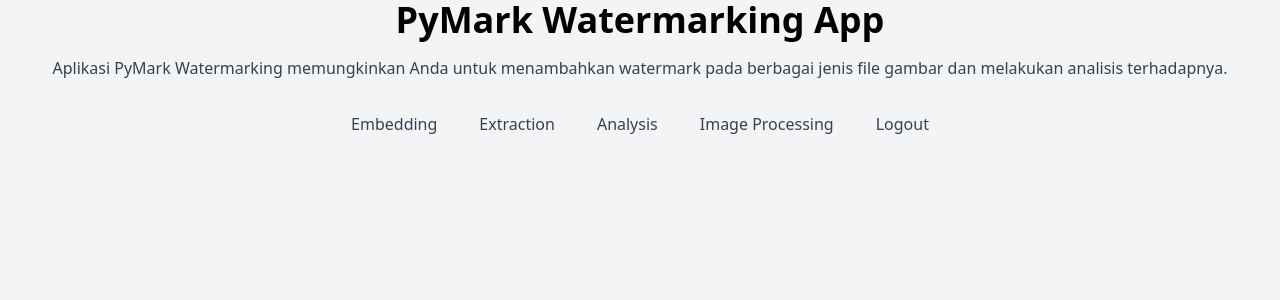
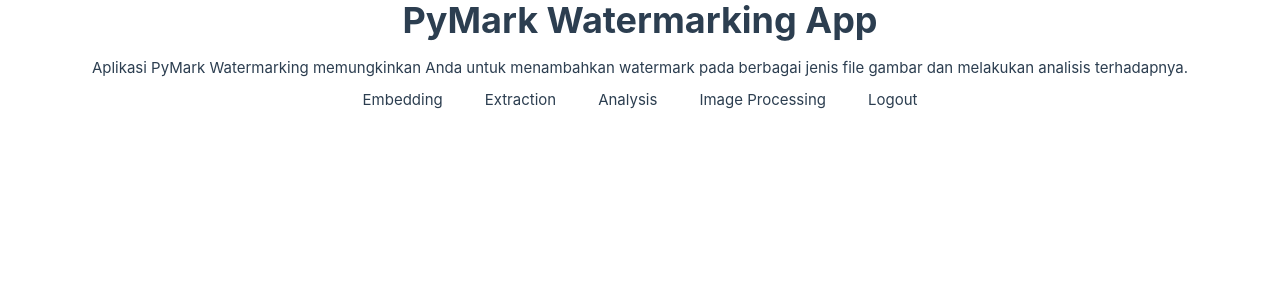
Before and after one commit to snykk/pymark-frontend, a Nuxt app: page /file-sharing in a window 1280 px wide. Shown: the top 300 px of the page. Built offline with nearby package versions, Linux system fonts and the light colour scheme.

Commit message:
Refactor: Update color palette

```diff
--- a/assets/css/main.css
+++ b/assets/css/main.css
@@ -2,6 +2,75 @@
 @tailwind components;
 @tailwind utilities;
 
+/* color palette from <https://github.com/vuejs/theme> */
+:root {
+    --vt-c-white: #ffffff;
+    --vt-c-white-soft: #f8f8f8;
+    --vt-c-white-mute: #f2f2f2;
+
+    --vt-c-black: #181818;
+    --vt-c-black-soft: #222222;
+    --vt-c-black-mute: #282828;
+
+    --vt-c-indigo: #2c3e50;
+
+    --vt-c-divider-light-1: rgba(60, 60, 60, 0.29);
+    --vt-c-divider-light-2: rgba(60, 60, 60, 0.12);
+    --vt-c-divider-dark-1: rgba(84, 84, 84, 0.65);
+    --vt-c-divider-dark-2: rgba(84, 84, 84, 0.48);
+
+    --vt-c-text-light-1: var(--vt-c-indigo);
+    --vt-c-text-light-2: rgba(60, 60, 60, 0.66);
+    --vt-c-text-dark-1: var(--vt-c-white);
+    --vt-c-text-dark-2: rgba(235, 235, 235, 0.64);
+}
+
+/* semantic color variables for this project */
+:root {
+    --color-background: var(--vt-c-white);
+    --color-background-soft: var(--vt-c-white-soft);
+    --color-background-mute: var(--vt-c-white-mute);
+
+    --color-border: var(--vt-c-divider-light-2);
+    --color-border-hover: var(--vt-c-divider-light-1);
+
+    --color-heading: var(--vt-c-text-light-1);
+    --color-text: var(--vt-c-text-light-1);
+
+    --section-gap: 160px;
+}
+
+@media (prefers-color-scheme: dark) {
+    :root {
+        --color-background: var(--vt-c-black);
+        --color-background-soft: var(--vt-c-black-soft);
+        --color-background-mute: var(--vt-c-black-mute);
+
+        --color-border: var(--vt-c-divider-dark-2);
+        --color-border-hover: var(--vt-c-divider-dark-1);
+
+        --color-heading: var(--vt-c-text-dark-1);
+        --color-text: var(--vt-c-text-dark-2);
+    }
+}
+
+*,
+*::before,
+*::after {
+    box-sizing: border-box;
+    margin: 0;
+    font-weight: normal;
+}
+
 body {
-    @apply bg-gray-100;
+    min-height: 100vh;
+    color: var(--color-text);
+    background: var(--color-background);
+    transition: color 0.5s, background-color 0.5s;
+    line-height: 1.6;
+    font-family: Inter, -apple-system, BlinkMacSystemFont, "Segoe UI", Roboto, Oxygen, Ubuntu, Cantarell, "Fira Sans", "Droid Sans", "Helvetica Neue", sans-serif;
+    font-size: 15px;
+    text-rendering: optimizeLegibility;
+    -webkit-font-smoothing: antialiased;
+    -moz-osx-font-smoothing: grayscale;
 }
--- a/pages/auth/file-sharing/login.vue
+++ b/pages/auth/file-sharing/login.vue
@@ -1,6 +1,6 @@
 <template>
-    <div class="min-h-screen flex items-center justify-center bg-gray-100">
-        <div class="bg-white shadow-md rounded px-8 pt-6 pb-8 mb-4 max-w-md w-full">
+    <div class="min-h-screen flex items-center justify-center">
+        <div class="shadow-md rounded px-8 pt-6 pb-8 mb-4 max-w-md w-full">
             <h1 class="text-2xl font-bold mb-6 text-center">Login</h1>
             <form @submit.prevent="submitForm" class="space-y-4">
                 <div class="flex flex-col">
--- a/pages/file-sharing.vue
+++ b/pages/file-sharing.vue
@@ -19,20 +19,20 @@
                     <span class="block text-sm text-gray-500 truncate dark:text-gray-400">{{ filesharing.email ?? "no email" }}</span>
                 </div>
                 <ul class="py-2" aria-labelledby="user-menu-button">
-                    <button @click="filesharing.logout" class="block px-4 py-2 text-sm text-gray-700 hover:bg-gray-100 dark:hover:bg-gray-600 dark:text-gray-200 dark:hover:text-white">Logout</button>
+                    <button @click="filesharing.logout" class="block px-4 py-2 text-sm hover:bg-gray-100 dark:hover:bg-gray-600 dark:text-gray-200 dark:hover:text-white">Logout</button>
                 </ul>
             </div>
         </div>
         <div v-if="currrentRoute === ''">
             <div class="text-center">
                 <h1 class="text-4xl font-bold mb-4">PyMark Watermarking App</h1>
-                <p class="text-gray-700 mb-6">Aplikasi PyMark Watermarking memungkinkan Anda untuk menambahkan watermark pada berbagai jenis file gambar dan melakukan analisis terhadapnya.</p>
+                <p>Aplikasi PyMark Watermarking memungkinkan Anda untuk menambahkan watermark pada berbagai jenis file gambar dan melakukan analisis terhadapnya.</p>
                 <div class="flex justify-center gap-[10px] mb-4">
-                    <NuxtLink @click="changeRoute('embedding')" to="/file-sharing/embedding" class="block py-2 px-4 rounded-md text-gray-700 hover:bg-gray-300"> Embedding </NuxtLink>
-                    <NuxtLink @click="changeRoute('extraction')" to="/file-sharing/extraction" class="block py-2 px-4 rounded-md text-gray-700 hover:bg-gray-300"> Extraction </NuxtLink>
-                    <NuxtLink @click="changeRoute('analysis')" to="/file-sharing/analysis" class="block py-2 px-4 rounded-md text-gray-700 hover:bg-gray-300"> Analysis </NuxtLink>
-                    <NuxtLink @click="changeRoute('image_processing')" to="/file-sharing/image_processing" class="block py-2 px-4 rounded-md text-gray-700 hover:bg-gray-300"> Image Processing </NuxtLink>
-                    <button @click="filesharing.logout" class="block py-2 px-4 rounded-md text-gray-700 hover:bg-gray-300">Logout</button>
+                    <NuxtLink @click="changeRoute('embedding')" to="/file-sharing/embedding" class="block py-2 px-4 rounded-md hover:bg-slate-500"> Embedding </NuxtLink>
+                    <NuxtLink @click="changeRoute('extraction')" to="/file-sharing/extraction" class="block py-2 px-4 rounded-md hover:bg-slate-500"> Extraction </NuxtLink>
+                    <NuxtLink @click="changeRoute('analysis')" to="/file-sharing/analysis" class="block py-2 px-4 rounded-md hover:bg-slate-500"> Analysis </NuxtLink>
+                    <NuxtLink @click="changeRoute('image_processing')" to="/file-sharing/image_processing" class="block py-2 px-4 rounded-md hover:bg-slate-500"> Image Processing </NuxtLink>
+                    <button @click="filesharing.logout" class="block py-2 px-4 rounded-md hover:bg-slate-500">Logout</button>
                 </div>
             </div>
         </div>
@@ -46,12 +46,12 @@
                                 <img alt="Vue logo" class="logo" src="~/assets/logo/vue.svg" width="125" height="125" />
                             </div>
                             <h1 class="text-3xl font-bold mb-4">PyMark Watermarking App</h1>
-                            <p class="text-gray-700 mb-6">Aplikasi PyMark Watermarking memungkinkan Anda dengan mudah menambahkan watermark pada berbagai jenis file gambar dan melakukan analisis terhadapnya.</p>
+                            <p>Aplikasi PyMark Watermarking memungkinkan Anda dengan mudah menambahkan watermark pada berbagai jenis file gambar dan melakukan analisis terhadapnya.</p>
                             <nav class="flex flex-wrap justify-center md:justify-center">
-                                <NuxtLink @click="changeRoute('embedding')" to="/file-sharing/embedding" class="py-2 px-4 rounded-md text-gray-700 hover:bg-gray-300 m-2 md:inline-block">Embedding</NuxtLink>
-                                <NuxtLink @click="changeRoute('extraction')" to="/file-sharing/extraction" class="py-2 px-4 rounded-md text-gray-700 hover:bg-gray-300 m-2 md:inline-block">Extraction</NuxtLink>
-                                <NuxtLink @click="changeRoute('analysis')" to="/file-sharing/analysis" class="py-2 px-4 rounded-md text-gray-700 hover:bg-gray-300 m-2 md:inline-block">Analysis</NuxtLink>
-                                <NuxtLink @click="changeRoute('image_processing')" to="/file-sharing/image_processing" class="py-2 px-4 rounded-md text-gray-700 hover:bg-gray-300 m-2 md:inline-block">Image Processing</NuxtLink>
+                                <NuxtLink @click="changeRoute('embedding')" to="/file-sharing/embedding" class="py-2 px-4 rounded-md hover:bg-slate-500 m-2 md:inline-block">Embedding</NuxtLink>
+                                <NuxtLink @click="changeRoute('extraction')" to="/file-sharing/extraction" class="py-2 px-4 rounded-md hover:bg-slate-500 m-2 md:inline-block">Extraction</NuxtLink>
+                                <NuxtLink @click="changeRoute('analysis')" to="/file-sharing/analysis" class="py-2 px-4 rounded-md hover:bg-slate-500 m-2 md:inline-block">Analysis</NuxtLink>
+                                <NuxtLink @click="changeRoute('image_processing')" to="/file-sharing/image_processing" class="py-2 px-4 rounded-md hover:bg-slate-500 m-2 md:inline-block">Image Processing</NuxtLink>
                             </nav>
                         </div>
                     </header>
```
